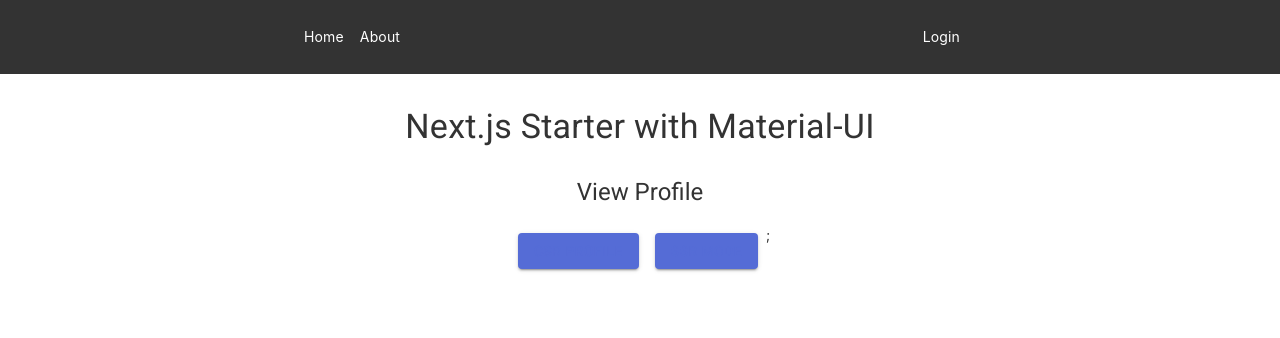
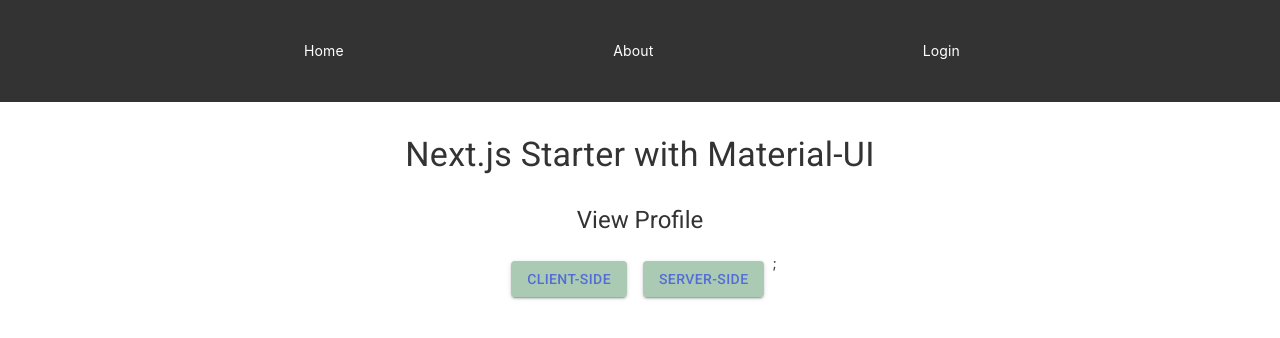
Before and after one commit to tundera/next-mui, a Next.js app: page / in a window 1280 px wide. Shown: the top 338 px of the page. Built offline with nearby package versions, Linux system fonts and the light colour scheme; no server answers.

Commit message:
flex layouts

```diff
--- a/package.json
+++ b/package.json
@@ -18,6 +18,7 @@
         "@next/mdx": "^9.4.4",
         "@theme-ui/presets": "^0.3.0",
         "@theme-ui/style-guide": "^0.3.0",
+        "cors": "^2.8.5",
         "dotenv": "^8.2.0",
         "next": "^9.4.4",
         "react": "^16.13.1",
@@ -27,6 +28,7 @@
     "devDependencies": {
         "@testing-library/jest-dom": "^5.1.1",
         "@testing-library/react": "^10.4.5",
+        "@types/cors": "^2.8.6",
         "@types/jest": "^26.0.4",
         "@types/sinon": "^9.0.4",
         "@typescript-eslint/eslint-plugin": "^3.6.0",
--- a/src/components/Button/index.tsx
+++ b/src/components/Button/index.tsx
@@ -1,15 +1,23 @@
 import React, { FunctionComponent } from 'react';
 import { Button as MuiButton, ButtonProps } from '@material-ui/core';
+import { useTheme } from '@material-ui/core/styles';
 
 interface Props extends ButtonProps {
     color: 'primary' | 'secondary';
 }
 
 const Button: FunctionComponent<Props> = ({ color, children }) => {
+    const theme = useTheme();
+
     return (
-        <MuiButton color={color} variant="contained">
+        <MuiButton
+            variant="contained"
+            color={color}
+            style={{ backgroundColor: theme.palette.secondary.main }}
+        >
             {children}
         </MuiButton>
     );
 };
+
 export default Button;
--- a/src/components/Header/index.tsx
+++ b/src/components/Header/index.tsx
@@ -1,4 +1,6 @@
 import Link from 'next/link';
+
+import { Grid } from '@material-ui/core';
 
 interface Props {
     user: any;
@@ -9,42 +11,59 @@
     return (
         <header>
             <nav>
+                <Grid container direction="column" justify="center">
                     <ul>
+                        <Grid
+                            container
+                            item
+                            alignItems="center"
+                            justify="space-between"
+                        >
+                            <Grid item>
                                 <li>
                                     <Link href="/">
                                         <a>Home</a>
                                     </Link>
                                 </li>
+                            </Grid>
+
+                            <Grid item>
                                 <li>
                                     <Link href="/about">
                                         <a>About</a>
                                     </Link>
                                 </li>
+                            </Grid>
                             {!loading &&
                                 (user ? (
                                     <>
+                                        <Grid container justify="flex-start">
+                                            <Grid item>
                                                 <li>
                                                     <Link href="/profile">
-                                        <a>Client-rendered profile</a>
+                                                        <a>Profile</a>
                                                     </Link>
                                                 </li>
+                                            </Grid>
+                                            <Grid item>
                                                 <li>
-                                    <Link href="/advanced/ssr-profile">
-                                        <a>
-                                            Server rendered profile (advanced)
+                                                    <a href="/api/logout">
+                                                        Logout
                                                     </a>
-                                    </Link>
                                                 </li>
-                                <li>
-                                    <a href="/api/logout">Logout</a>
-                                </li>
+                                            </Grid>
+                                        </Grid>
                                     </>
                                 ) : (
+                                    <Grid item>
                                         <li>
                                             <a href="/api/login">Login</a>
                                         </li>
+                                    </Grid>
                                 ))}
+                        </Grid>
                     </ul>
+                </Grid>
             </nav>
 
             <style jsx>{`
--- a/src/pages/about.tsx
+++ b/src/pages/about.tsx
@@ -6,9 +6,14 @@
 import Copyright from '../components/Copyright';
 import Link from '../components/Link';
 import ProTip from '../components/ProTip';
+import Layout from '../components/Layout';
+import { useFetchUser } from '../../lib/user';
 
 const About: NextPage = () => {
+    const { user, loading } = useFetchUser();
+
     return (
+        <Layout user={user} loading={loading}>
             <Container maxWidth="sm">
                 <Typography variant="h2">About Page</Typography>;
                 <Box my={4}>
@@ -20,6 +25,7 @@
                     <Copyright />
                 </Box>
             </Container>
+        </Layout>
     );
 };
 
--- a/src/pages/api/cors.js
+++ b/src/pages/api/cors.ts
@@ -1,5 +1,6 @@
 import Cors from 'cors';
 import initMiddleware from '../../../lib/init-middleware';
+import { NextApiRequest, NextApiResponse } from 'next';
 
 // Initialize the cors middleware
 const cors = initMiddleware(
@@ -10,7 +11,10 @@
     })
 );
 
-export default async function handler(req, res) {
+export default async function handler(
+    req: NextApiRequest,
+    res: NextApiResponse
+) {
     // Run cors
     await cors(req, res);
 
--- a/src/pages/index.tsx
+++ b/src/pages/index.tsx
@@ -3,11 +3,11 @@
 import Container from '@material-ui/core/Container';
 import Typography from '@material-ui/core/Typography';
 import { Box, Grid } from '@material-ui/core';
-import Link from '../components/Link';
-import { useFetchUser } from '../../lib/user';
 
 import Button from '../components/Button';
 import Layout from '../components/Layout';
+import Link from '../components/Link';
+import { useFetchUser } from '../../lib/user';
 
 import { NextPage } from 'next';
 
@@ -38,20 +38,14 @@
                             <Grid item>
                                 <Button color="primary">
                                     <Link href="/profile">
-                                        <a>
-                                            <Typography variant="button">
-                                                CSR profile
-                                            </Typography>
-                                        </a>
+                                        <a>Client-side</a>
                                     </Link>
                                 </Button>
                             </Grid>
                             <Grid item>
                                 <Button color="primary">
                                     <Link href="/advanced/ssr-profile">
-                                        <Typography variant="button">
-                                            <a>SSR Mode</a>
-                                        </Typography>
+                                        <a>Server-side</a>
                                     </Link>
                                 </Button>
                             </Grid>
--- a/src/theme/index.ts
+++ b/src/theme/index.ts
@@ -8,7 +8,7 @@
             main: '#556cd6',
         },
         secondary: {
-            main: '#19857b',
+            main: '#aacab3',
         },
         error: {
             main: red.A400,
--- a/tsconfig.json
+++ b/tsconfig.json
@@ -28,6 +28,6 @@
     "lib/user.js",
     "lib/config.js",
     "lib/auth0.js",
-    "src/pages/api/cors.js"
+    "src/pages/api/cors.ts"
   ]
 }
```
Also changed, not shown: 1 other file (tests, documents, lock files or other folders). Lines whose indentation alone changed are shown as unchanged.
